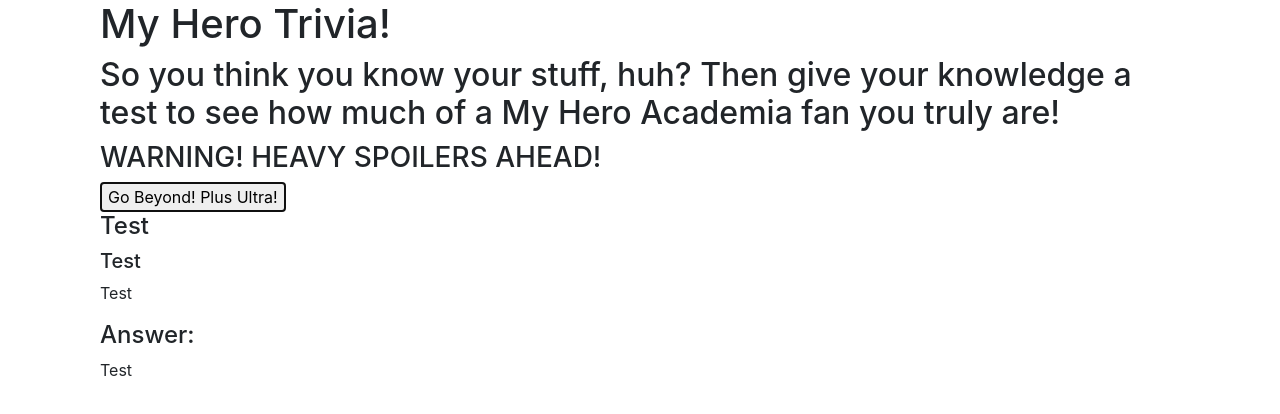
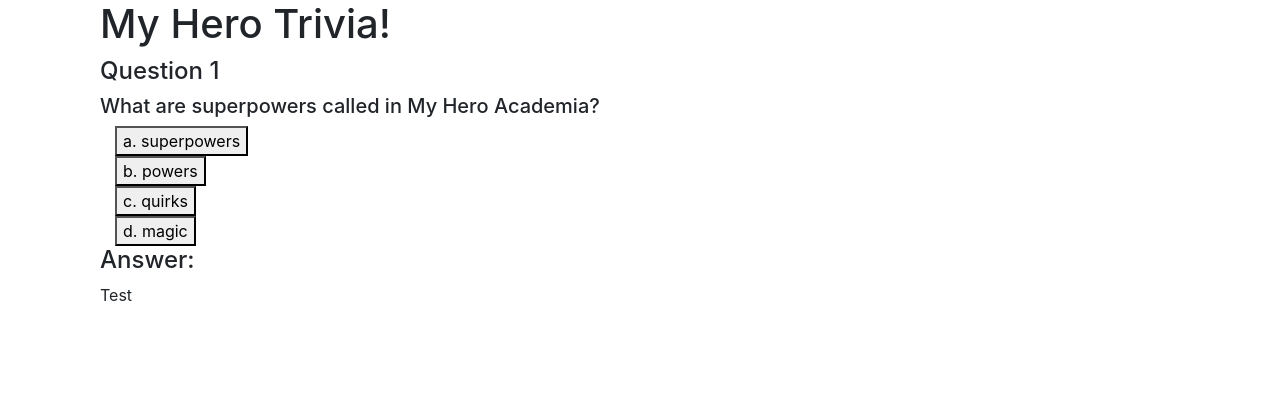
Before and after one commit to rjcolo28/TriviaGame, a plain HTML site: page index.html in a window 1280 px wide. Both pictures are taken after a click on the button "Go Beyond! Plus Ultra!". Drawn offline with nearby package versions, Linux system fonts and the light colour scheme.

Commit message:
Variables and start function set

```diff
--- a/assets/javascript/app.js
+++ b/assets/javascript/app.js
@@ -1,5 +1,21 @@
 // Global Variables
-var questionHeaders = ["Question 1,", "Question 2,", "Question 3,", "Question 4,", "Question 5,", "Question 6,", "Question 7,", "Question 8,", "Question 9,", "Question 10,", "Question 11,", "Question 12,", "Question 13,", "Question 14,", "Question 15,"];
+var questionHeaders = [
+    "Question 1",
+    "Question 2",
+    "Question 3",
+    "Question 4",
+    "Question 5",
+    "Question 6",
+    "Question 7",
+    "Question 8",
+    "Question 9",
+    "Question 10",
+    "Question 11",
+    "Question 12",
+    "Question 13",
+    // "Question 14",
+    // "Question 15"
+];
 
 var questions = {
     q1: "What are superpowers called in My Hero Academia?",
@@ -15,39 +31,48 @@ var questions = {
     q11: "Who becomes the new Number 1 hero after All Might’s retirement?",
     q12: "What is All Might’s real name?",
     q13: "True or False? One for All has been passed down through 8 generations.",
-    q14: "",
-    q15: "",
+    // q14: "",
+    // q15: "",
 };
 
 var answers = {
-    a1 =["a. superpowers", "b. powers", "c. quirks", "d. magic"],
-    a2 =["a. All Might", "b. Eraserhead", "c. Best Jeanist", "d. Mt. Lady"],
-    a3 =["a. All for One ", "b. One for All", "c. Super Smash", "d. Justice Power"],
-    a4 =["a. True", "b. False"],
-    a5 =["a. A pseudo-scientfic mix of chemicals and a lightning strike.", "b. He has engines on his calves.", "c. He's just really fast"],
-    a6 =["a. Izuku Midoriya", "b. Shoto Todoroki", "c. Momo Yaoyorozu", "d. Tenya Iida"],
-    a7 =["a. Erasure", "b. Delete", "c. Nullify", "d. Sleep"],
-    a8 =["a. Dabi", "b. Kurogiri", "c. All for One", "d. Tomura Shigaraki"],
-    a9 =["a. True", "b. False"],
-    a10 =["a. Kamui Woods", "b. Mt. Lady", "c. Death Arms", "d. Backdraft"],
-    a11 =["a. Best Jeanist", "b. Gang Orca", "c. Kamui Woods", "d. Endeavor"],
-    a12 =["a. Takuma Ogata", "b. Natsu Maebara", "c. Yagi Toshinori", "d. Akeno Harada"],
-    a13 =["a. True", "b. False"],
-    a3 =["a. ", "b. ", "c. ", "d. "],
-    a3 =["a. ", "b. ", "c. ", "d. "]
+    a1: ["a. superpowers", "b. powers", "c. quirks", "d. magic"],
+    a2: ["a. All Might", "b. Eraserhead", "c. Best Jeanist", "d. Mt. Lady"],
+    a3: ["a. All for One ", "b. One for All", "c. Super Smash", "d. Justice Power"],
+    a4: ["a. True", "b. False"],
+    a5: ["a. A pseudo-scientfic mix of chemicals and a lightning strike.", "b. He has engines on his calves.", "c. He's just really fast"],
+    a6: ["a. Izuku Midoriya", "b. Shoto Todoroki", "c. Momo Yaoyorozu", "d. Tenya Iida"],
+    a7: ["a. Erasure", "b. Delete", "c. Nullify", "d. Sleep"],
+    a8: ["a. Dabi", "b. Kurogiri", "c. All for One", "d. Tomura Shigaraki"],
+    a9: ["a. True", "b. False"],
+    a10: ["a. Kamui Woods", "b. Mt. Lady", "c. Death Arms", "d. Backdraft"],
+    a11: ["a. Best Jeanist", "b. Gang Orca", "c. Kamui Woods", "d. Endeavor"],
+    a12: ["a. Takuma Ogata", "b. Natsu Maebara", "c. Yagi Toshinori", "d. Akeno Harada"],
+    a13: ["a. True", "b. False"],
+    // a14: ["a. ", "b. ", "c. ", "d. "],
+    // a15: ["a. ", "b. ", "c. ", "d. "]
 };
 
-var questionHeaderText = document.getElementById("#question-header-text");
-var questionText = document.getElementById("#question-text");
-var choicesText = document.getElementById("#choices-text");
-var answerText = document.getElementById("#answer-text");
+// Functions
+$(document).ready(function() {
+    // 1. Push start button to begin trivia
+    $("#start-button").on("click", function() {
+        // 2. Display question with choices and timer of 20 seconds
+        $("#intro-text").hide();
+        $("#spoiler-warning").hide();
+        $("#start-button").hide();
+        $("#question-header-text").text(questionHeaders[0]);
+        $("#question-text").text(questions.q1);
+        $("#choiceA").text(answers.a1[0])
+        $("#choiceB").text(answers.a1[1])
+        $("#choiceC").text(answers.a1[2])
+        $("#choiceD").text(answers.a1[3])
+    })
+    // 3. Read player's choice and determine whether right or wrong
 
-// Functions
-// 1. Push start button to begin trivia
-// 2. Display question with choices and timer of 20 seconds
-// 3. Read player's choice and determine whether right or wrong
-// 4. Display "correct" message if guessed right/display "wrong" message with correct answer if guessed wrong
-//      a. display "Time's Up!" with correct answer message if timer gets to 0
-// 5. Change to next question after 5 seconds and reset timer
-// 6. At end of questions, display number guessed right and number guessed wrong
-//      a. Provide reset button to take quiz again
+    // 4. Display "correct" message if guessed right/display "wrong" message with correct answer if guessed wrong
+    //      a. display "Time's Up!" with correct answer message if timer gets to 0
+    // 5. Change to next question after 5 seconds and reset timer
+    // 6. At end of questions, display number guessed right and number guessed wrong
+    //      a. Provide reset button to take quiz again
+});
--- a/index.html
+++ b/index.html
@@ -19,16 +19,27 @@
             <h1>My Hero Trivia!</h1>
         </div>
         <div class="col-lg-12">
-            <h2>So you think you know your stuff, huh? Then give your knowledge a test to see how much of a My Hero
-                Academia fan you truly are!</h3>
+            <h2 id="intro-text">So you think you know your stuff, huh? Then give your knowledge a test to see how much of a My Hero
+                Academia fan you truly are! Click the button below to get started!</h2>
                 <h3 id="spoiler-warning">WARNING! HEAVY SPOILERS AHEAD!</h3>
                 <button id="start-button">Go Beyond! Plus Ultra!</button>
         </div>
         <!-- Trivia Box -->
         <div class="col-lg-12">
-            <h4><span id="question-header-text">Test</span></h4>
-            <h5><span id="question-text">Test</span></h5>
-            <p><span id="choices-text">Test</span></p>
+            <h4><span id="question-header-text"></span></h4>
+            <h5><span id="question-text"></span></h5>
+            <div class="col-sm-12">
+                <button><span id="choiceA"></span></button>
+            </div>
+            <div class="col-sm-12">
+                <button><span id="choiceB"></span></button>
+            </div>
+            <div class="col-sm-12">
+                <button><span id="choiceC"></span></button>
+            </div>
+            <div class="col-sm-12">
+                <button><span id="choiceD"></span></button>
+            </div>
             <h4>Answer: </h4>
             <p><span id="answer-text">Test</span></p>
         </div>
```
